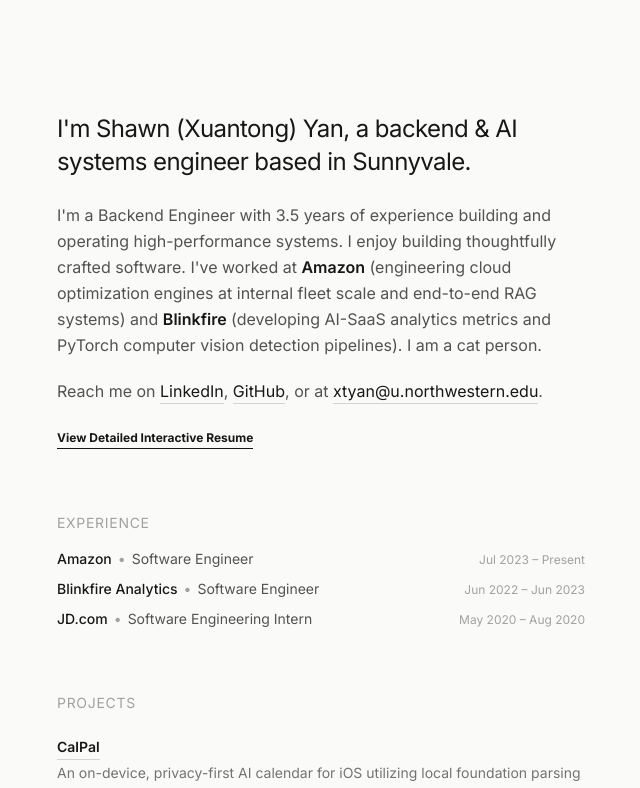
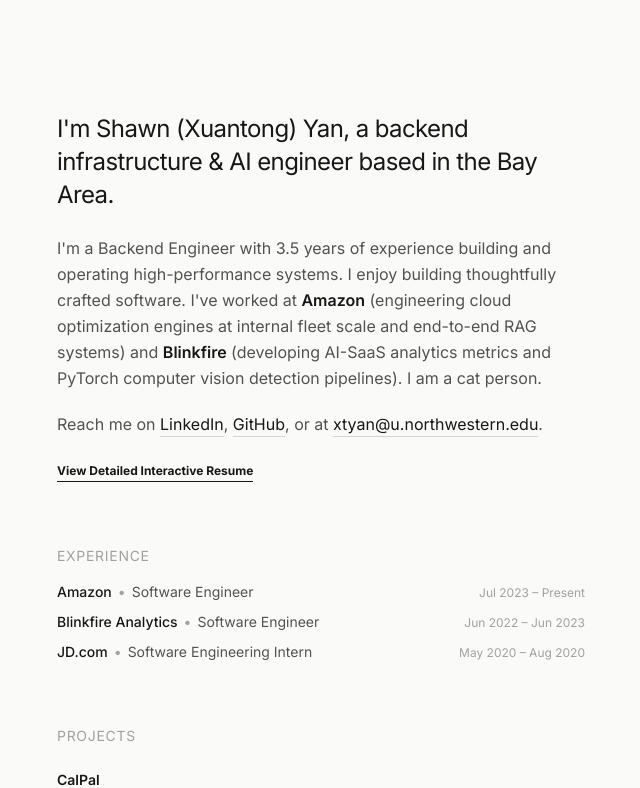
Before and after one commit to yanxuantong/myWeb, a React (Vite) app: page / in a window 1280 px wide. Shown: the top 788 px of the page, without its empty margins (319-959 px from the left). Built offline with nearby package versions, Linux system fonts and the light colour scheme.

Commit message:
Update site headline

```diff
--- a/index.html
+++ b/index.html
@@ -3,7 +3,7 @@
   <head>
     <meta charset="UTF-8" />
     <meta name="viewport" content="width=device-width, initial-scale=1.0" />
-    <title>Shawn Yan — Backend & AI Systems Engineer</title>
+    <title>Shawn Yan — Backend Infrastructure & AI Engineer</title>
   </head>
   <body>
     <div id="root"></div>
--- a/metadata.json
+++ b/metadata.json
@@ -1,6 +1,6 @@
 {
   "name": "Shawn Yan Portfolio",
-  "description": "Personal portfolio and interactive resume website for Shawn (Xuantong) Yan, Backend and AI Systems Engineer.",
+  "description": "Personal portfolio and interactive resume website for Shawn (Xuantong) Yan, Backend Infrastructure and AI Engineer.",
   "requestFramePermissions": [],
   "majorCapabilities": ["MAJOR_CAPABILITY_SERVER_SIDE_GEMINI_API"]
 }
--- a/src/components/Header.tsx
+++ b/src/components/Header.tsx
@@ -17,7 +17,7 @@ export const Header: React.FC<HeaderProps> = ({ onOpenResume }) => {
     <header className="space-y-6">
       {/* Bio text block matching the exact phrasing & minimalist rhythm of the ericli.io screenshot */}
       <h1 className="text-xl sm:text-2xl font-normal text-neutral-900 tracking-tight leading-snug">
-        I'm Shawn (Xuantong) Yan, a backend & AI systems engineer based in Sunnyvale.
+        I'm Shawn (Xuantong) Yan, a backend infrastructure & AI engineer based in the Bay Area.
       </h1>
 
       <div className="space-y-5 text-neutral-600 leading-relaxed text-sm sm:text-base font-light">
--- a/src/data.ts
+++ b/src/data.ts
@@ -7,7 +7,7 @@ import { Experience, Project, Education, ResearchPublication, SkillCategory, Blo
 
 export const PERSONAL_INFO = {
   name: "Shawn (Xuantong) Yan",
-  title: "Backend & AI Systems Engineer",
+  title: "Backend Infrastructure & AI Engineer",
   email: "xtyan@u.northwestern.edu",
   phone: "(773) 273-1585",
   location: "Sunnyvale, CA",
```
